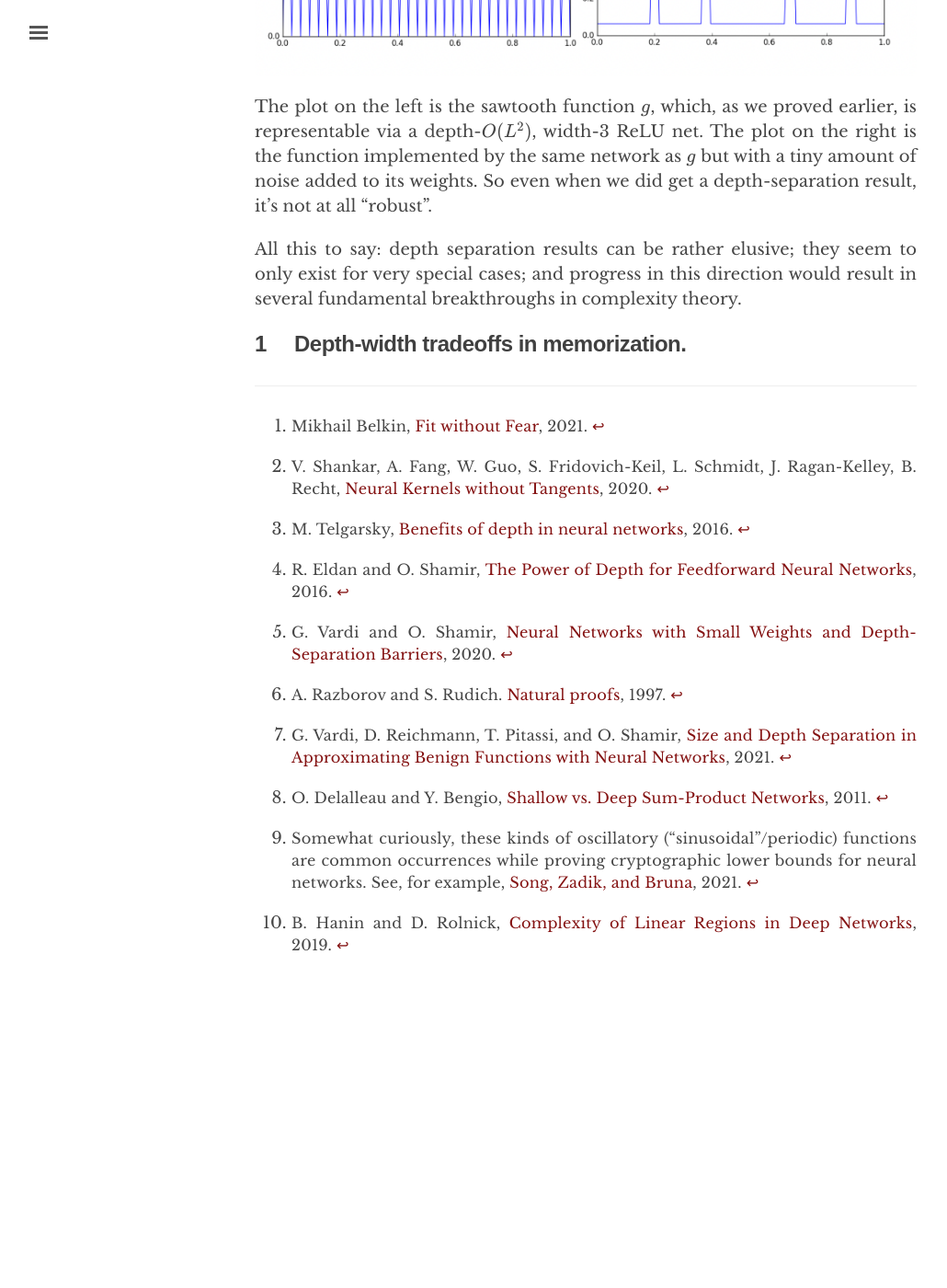
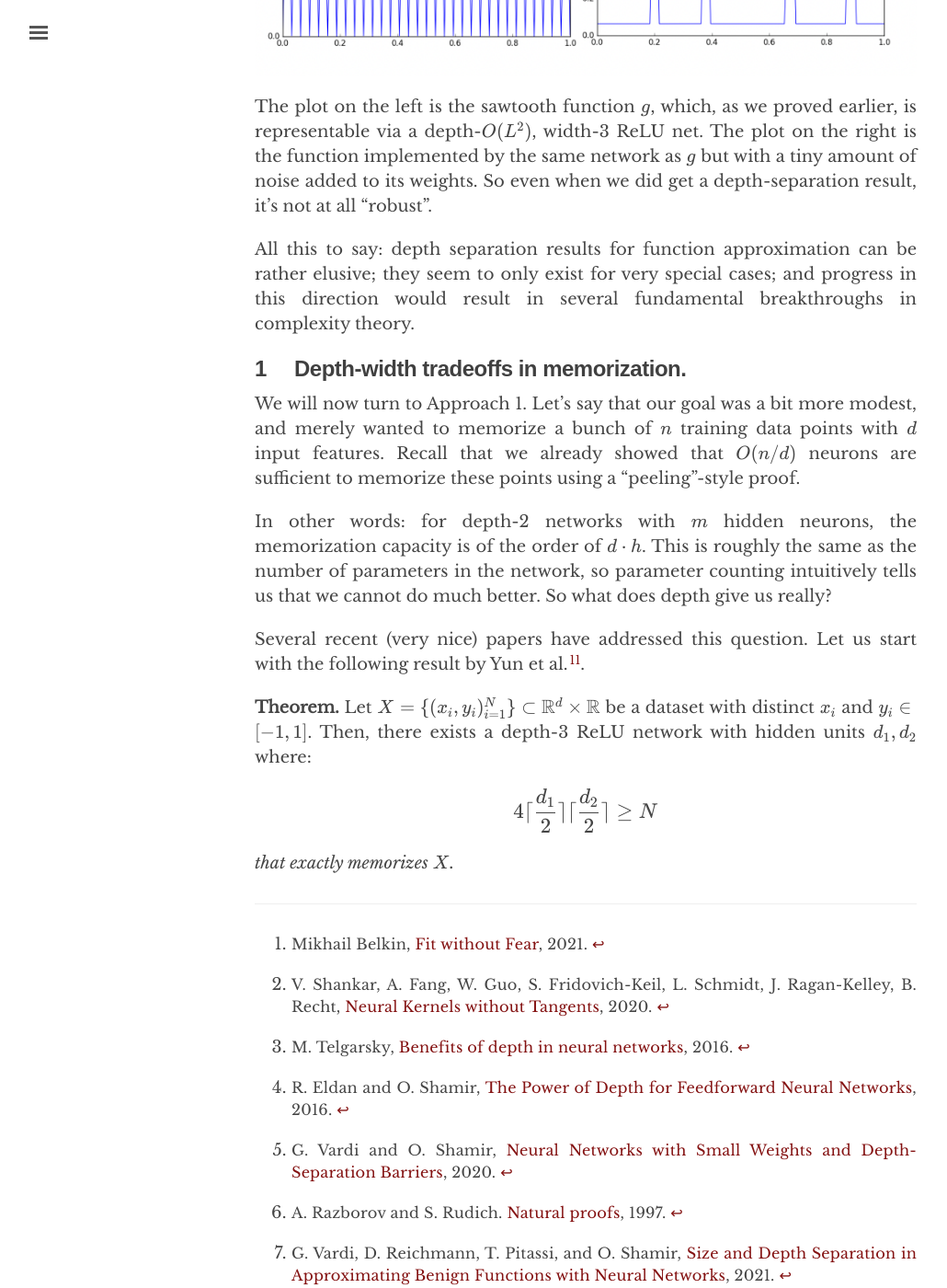
Before and after one commit to chinmayhegde/fodl, a Jekyll site: the page built from _posts/2022-01-16-representation03.md, in a window 1280 px wide and 1400 px high, scrolled down 6765 px. Shown: the whole window at 92% size, without its empty margins (3-1033 px from the left). Built offline with Jekyll 4.4.1, drawn with Linux system fonts in a browser that asks for light colours; nearby versions of some CDN libraries; before the commit the page ends 7884 px from its top, so only the background shows below that; some of the changed text lies outside the part shown.

Commit message:
Update 2022-01-16-representation03.md

```diff
--- a/_posts/2022-01-16-representation03.md
+++ b/_posts/2022-01-16-representation03.md
@@ -173,10 +173,27 @@ But! this "hard" function $g$, which is the sawtooth over $[0,1]$, was *very car
 
 The plot on the left is the sawtooth function $g$, which, as we proved earlier, is representable via a depth-$O(L^2)$, width-3 ReLU net. The plot on the right is the function implemented by the same network as $g$ but with a tiny amount of noise added to its weights. So even when we did get a depth-separation result, it's not at all "robust".
 
-All this to say: depth separation results can be rather elusive; they seem to only exist for very special cases; and progress in this direction would result in several fundamental breakthroughs in complexity theory.
+All this to say: depth separation results for function approximation can be rather elusive; they seem to only exist for very special cases; and progress in this direction would result in several fundamental breakthroughs in complexity theory.
 
 ## Depth-width tradeoffs in memorization
 {:.label}
+
+We will now turn to Approach 1. Let's say that our goal was a bit more modest, and merely wanted to memorize a bunch of $n$ training data points with $d$ input features. Recall that we already showed that $O(n/d)$ neurons are sufficient to memorize these points using a "peeling"-style proof.
+
+In other words: for depth-2 networks with $m$ hidden neurons, the memorization capacity is of the order of $d\cdot h$. This is roughly the same as the number of parameters in the network, so parameter counting intuitively tells us that we cannot do much better. So what does depth give us really?
+
+Several recent (very nice) papers have addressed this question. Let us start with the following result by Yun et al.[^yun].
+
+
+**Theorem**{:.label #ThreeLayerMemo}
+  Let $X = \lbrace (x_i, y_i)_{i=1}^N \rbrace \subset \R^d \times \R$ be a dataset with distinct $x_i$ and $y_i \in [-1,1]$. Then, there exists a depth-3 ReLU network with hidden units $d_1, d_2$ where:
+
+  $$
+  4 \lceil \frac{d_1}{2} \rceil \lceil \frac{d_2}{2} \rceil \geq N
+  $$
+
+  that exactly memorizes $X$.
+{:.theorem}
 
 
 
@@ -212,3 +229,6 @@ All this to say: depth separation results can be rather elusive; they seem to on
 
 [^hanin]:
     B. Hanin and D. Rolnick, [Complexity of Linear Regions in Deep Networks](https://arxiv.org/pdf/1901.09021.pdf), 2019.
+
+[^yun]:
+    C. Yun, A. Jadbabaie, S. Sra, [Small ReLU Networks are Powerful Memorizers](https://arxiv.org/pdf/1810.07770.pdf), 2019.
```
